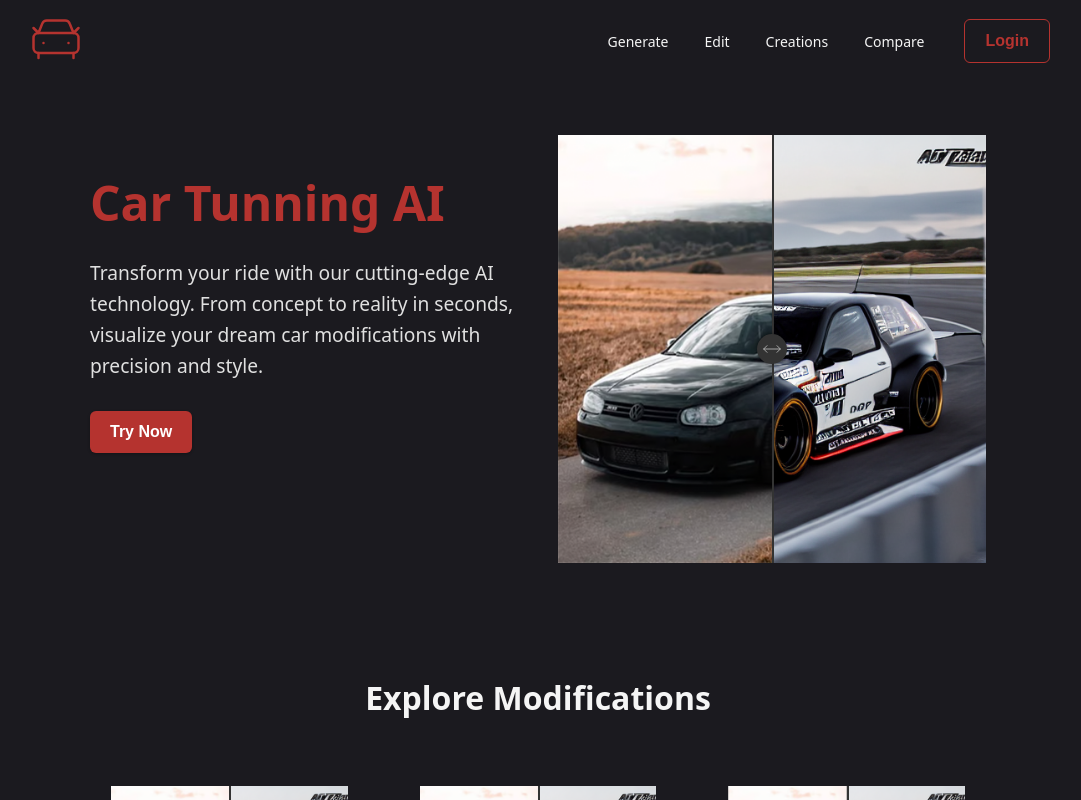
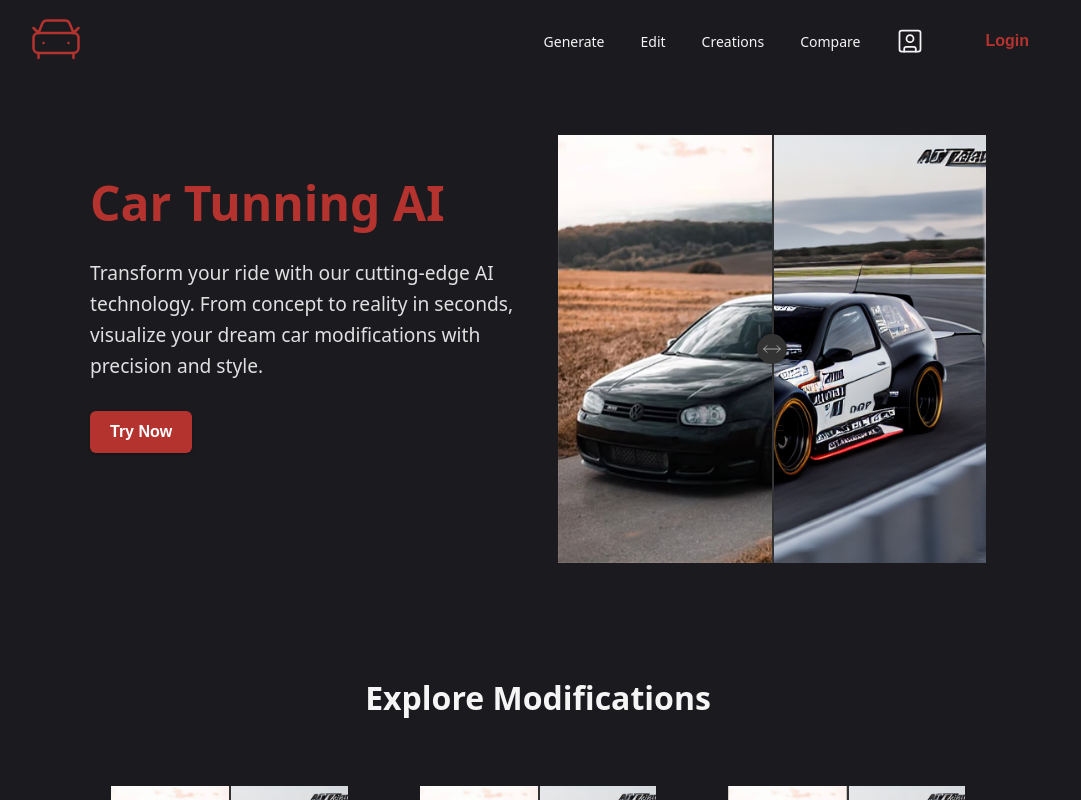
Before and after one commit to theodorbigu/another-universe-app, a React (Vite) app in the folder frontend/: page / in a window 1280 px wide. Shown: the whole page, without its empty margins (102-1183 px from the left). Built offline with nearby package versions, Linux system fonts and the light colour scheme.

Commit message:
add account button in navbar

```diff
--- a/frontend/src/components/Navbar.jsx
+++ b/frontend/src/components/Navbar.jsx
@@ -1,6 +1,6 @@
 import React, { useEffect, useState } from "react";
 import { Link, useLocation } from "react-router-dom";
-import { CarFront } from "lucide-react";
+import { CarFront, SquareUser } from "lucide-react";
 
 function Navbar() {
   const location = useLocation();
@@ -82,9 +82,17 @@ function Navbar() {
           >
             Compare
           </Link>
+          <Link
+            to="/profile"
+            className={`nav-item user-icon ${
+              isActive("/profile") ? "nav-item-active" : ""
+            }`}
+          >
+            <SquareUser size={28} strokeWidth={1.5} />
+          </Link>
         </div>
         <div className="navbar-actions">
-          <button className="button button-outline">Login</button>
+          <button className="button button-login">Login</button>
         </div>
       </div>
     </div>
--- a/frontend/src/styles.css
+++ b/frontend/src/styles.css
@@ -98,7 +98,8 @@ body {
   font-weight: 500;
   font-size: 14px;
   transition: color 0.2s ease;
-  display: block;
+  display: flex;
+  align-items: center;
   position: relative;
 }
 .nav-item::after {
@@ -128,6 +129,12 @@ body {
   width: 100%;
   height: 1px;
   background-color: #b5332f;
+}
+.nav-item.user-icon::after {
+  display: none;
+}
+.nav-item.user-icon.nav-item-active::after {
+  display: none;
 }
 
 .main-content {
@@ -235,6 +242,14 @@ body {
   border: 1px solid #b5332f;
   color: #b5332f;
   background-color: transparent;
+}
+.button-login {
+  color: #b5332f;
+  background-color: transparent;
+  border: 1px solid transparent;
+}
+.button-login:hover {
+  border: 1px solid #b5332f;
 }
 .button-disabled {
   opacity: 0.6;
--- a/frontend/src/styles.scss
+++ b/frontend/src/styles.scss
@@ -122,7 +122,8 @@ body {
   font-weight: 500;
   font-size: 14px;
   transition: color 0.2s ease;
-  display: block;
+  display: flex;
+  align-items: center;
   position: relative;
 
   &::after {
@@ -156,6 +157,17 @@ body {
       width: 100%;
       height: 1px;
       background-color: $accent-red;
+    }
+  }
+
+  // Remove underline from user icon
+  &.user-icon {
+    &::after {
+      display: none;
+    }
+
+    &.nav-item-active::after {
+      display: none;
     }
   }
 }
@@ -271,6 +283,16 @@ body {
     border: 1px solid $accent-red;
     color: $accent-red;
     background-color: transparent;
+  }
+
+  &-login {
+    color: $accent-red;
+    background-color: transparent;
+    border: 1px solid transparent;
+
+    &:hover {
+      border: 1px solid $accent-red;
+    }
   }
 
   &-disabled {
```
Also changed, not shown: 1 other file (tests, documents, lock files or other folders).
